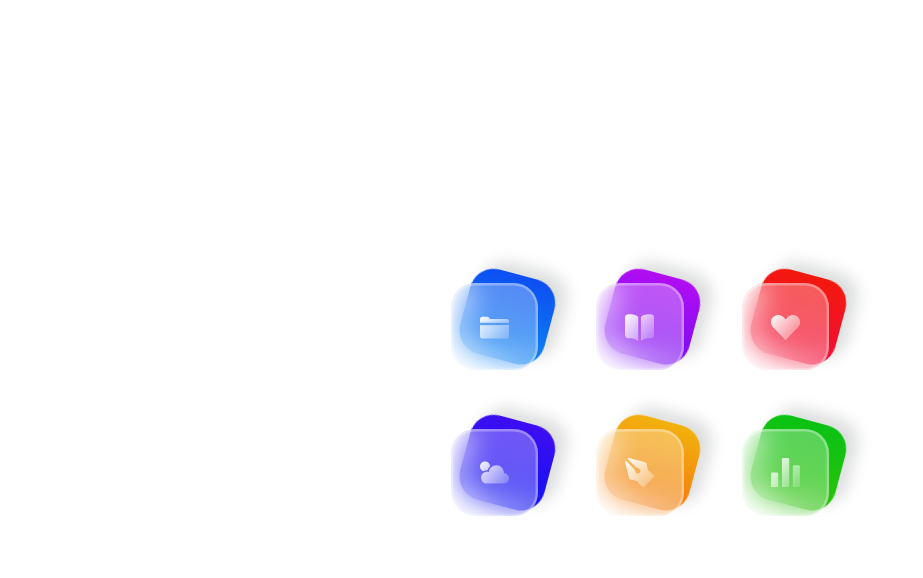
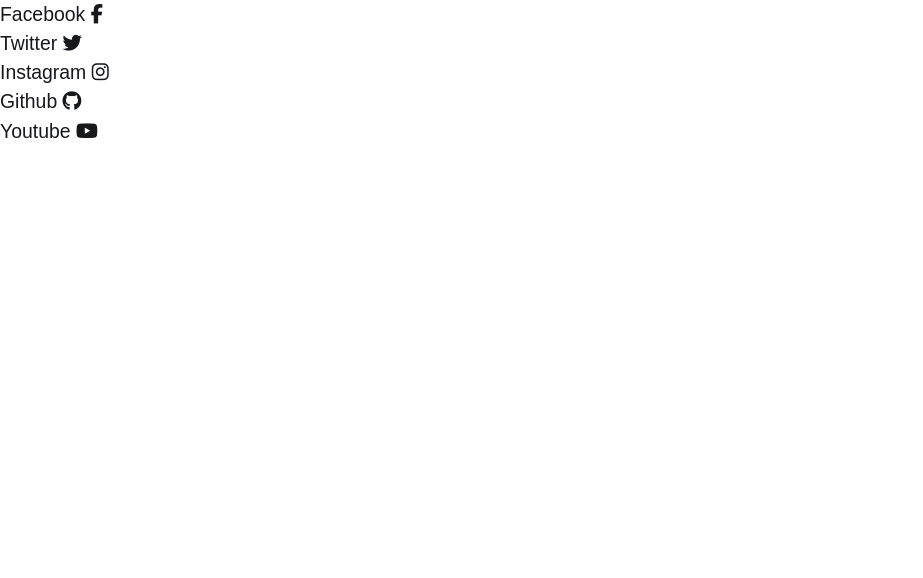
Before and after one commit to webcoredesign/Social-Media-Icons, a plain HTML site: page index.html in a window 1280 px wide. Shown: the whole page, without its empty margins (0-923 px from the left). Drawn offline with Linux system fonts and the light colour scheme.

Commit message:
Update index.html

```diff
--- a/index.html
+++ b/index.html
@@ -4,110 +4,31 @@
     <meta charset="UTF-8">
     <meta name="viewport" content="width=device-width, initial-scale=1.0">
     <title>Document</title>
+    <link rel="stylesheet" href="https://cdnjs.cloudflare.com/ajax/libs/font-awesome/6.5.1/css/all.min.css" integrity="sha512-DTOQO9RWCH3ppGqcWaEA1BIZOC6xxalwEsw9c2QQeAIftl+Vegovlnee1c9QX4TctnWMn13TZye+giMm8e2LwA==" crossorigin="anonymous" referrerpolicy="no-referrer" />
     <link rel="stylesheet" href="style.css">
 </head>
 <body>
-    <svg class="sprites" display="none">
-        <defs>
-            <linearGradient id="icon-grad" x1="0" y1="0" x2="1" y2="1">
-                <stop offset="0%" stop-color="#fff" />
-                <stop offset="100%" stop-color="#222" />
-            </linearGradient>
-            <mask id="icon-mask">
-                <rect x="0" y="0" width="24" height="24" fill="url(#icon-grad)" />
-            </mask>
-            <symbol id="files" viewBox="0 0 24 24">
-                <g fill="hsl(0,0%,100%)" mask="url(#icon-mask)">
-                    <path d="m2.003,3h3.997c1.105,0,2,.895,2,2h0s14.005,0,14.005,0c1.102,0,1.995.893,1.995,1.995v1.005H0v-2.997c0-1.106.897-2.003,2.003-2.003Z"/>
-                    <path d="m22.005,21H1.996c-1.102,0-1.996-.893-1.996-1.996v-9.004l24-.172v9.177c0,1.102-.893,1.995-1.995,1.995Z"/>
-                </g>
-            </symbol>
-            <symbol id="books" viewBox="0 0 24 24">
-                <g fill="hsl(0,0%,100%)" mask="url(#icon-mask)">
-                    <path d="m14.113,22.696c-.356.389-1.022.176-1.022-.351V3.287c1.091-1.091,2.277-1.558,3.509-1.83,2.182-.481,4.125-.377,5.314-.222,1.317.171,2.087,1.342,2.087,2.495v14.357c0,1.553-1.296,2.777-2.802,2.727-1.246-.041-2.975.003-4.541.382-1.195.289-1.954.856-2.544,1.501Z"/>
-                    <path d="m9.887,22.696c.356.389,1.022.176,1.022-.351V3.287c-1.091-1.091-2.277-1.558-3.509-1.83-2.182-.481-4.125-.377-5.314-.222C.77,1.406,0,2.577,0,3.729v14.357c0,1.553,1.296,2.777,2.802,2.727,1.246-.041,2.975.003,4.541.382,1.194.289,1.954.856,2.544,1.501Z"/>
-                </g>
-            </symbol>
-            <symbol id="graph" viewBox="0 0 24 24">
-                <g fill="hsl(0,0%,100%)" mask="url(#icon-mask)">
-                    <rect rx="1" ry="1" x="0" y="12" width="6" height="12" />
-                    <rect rx="1" ry="1" x="9" y="0" width="6" height="24" />
-                    <rect rx="1" ry="1" x="18" y="6" width="6" height="18" />
-                </g>
-            </symbol>
-            <symbol id="weather" viewBox="0 0 24 24">
-                <g fill="hsl(0,0%,100%)" mask="url(#icon-mask)">
-                    <path d="m2.65,10.95c.916-.546,1.986-.858,3.129-.858.138,0,.276.004.414.013.388-1.331,1.13-2.499,2.113-3.403-.187-2.126-1.971-3.791-4.144-3.791-2.299,0-4.162,1.863-4.162,4.162,0,1.766,1.1,3.273,2.65,3.877Z"/>
-                    <path d="m19.687,12.464s-.003,0-.005,0c.002-.072.005-.144.005-.216,0-3.454-2.8-6.254-6.253-6.254-3.235,0-5.897,2.457-6.22,5.607-.454-.14-.936-.216-1.435-.216-2.679,0-4.852,2.172-4.852,4.852s2.172,4.852,4.852,4.852h13.908c2.382,0,4.313-1.931,4.313-4.312,0-2.382-1.931-4.313-4.313-4.313Z"/>
-                </g>
-            </symbol>
-            <symbol id="pen" viewBox="0 0 24 24">
-                <g fill="hsl(0,0%,100%)" mask="url(#icon-mask)">
-                    <path d="M3.1,0C2.5-0.1,2.1,0.6,2.5,1L10,8.5c0.2,0,0.4-0.1,0.6-0.1c1.2,0,2.2,1,2.2,2.2c0,1.2-1,2.2-2.2,2.2c-1.2,0-2.2-1-2.2-2.2c0-0.2,0-0.4,0.1-0.6L1,2.5C0.6,2.1-0.1,2.5,0,3.1L3.4,17c0.1,0.4,0.4,0.7,0.9,0.8l6.4,1.3c-0.2,0.4-0.1,0.9,0.2,1.2l3.3,3.3c0.4,0.4,1.1,0.4,1.6,0l7.8-7.8c0.4-0.4,0.4-1.1,0-1.6l-3.3-3.3c-0.3-0.3-0.8-0.4-1.2-0.2l-1.3-6.4c-0.1-0.4-0.4-0.8-0.8-0.9L3.1,0z"/>
-                </g>
-            </symbol>
-            <symbol id="heart" viewBox="0 0 24 24">
-                <g fill="hsl(0,0%,100%)" mask="url(#icon-mask)">
-                    <path d="m.204,9.117c.272,1.039.791,1.942,1.558,2.709l10.238,10.597,10.238-10.597c.767-.767,1.287-1.67,1.558-2.709.272-1.039.272-2.07,0-3.093-.272-1.023-.791-1.918-1.558-2.685-.767-.767-1.662-1.287-2.685-1.558-1.023-.272-2.062-.272-3.117,0-1.055.272-1.95.791-2.685,1.558l-1.75,2.11-1.75-2.11c-.767-.767-1.662-1.287-2.685-1.558s-2.054-.272-3.093,0c-1.039.272-1.942.791-2.709,1.558-.767.767-1.287,1.662-1.558,2.685-.272,1.023-.272,2.054,0,3.093Z"/>
-                </g>
-            </symbol>
-        </defs>
-    </svg>
-    <div class="icon-btns">
-        <button class="icon-btn icon-btn--blue" type="button">
-            <span class="icon-btn__back"></span>
-            <span class="icon-btn__front">
-                <svg class="icon-btn__icon" width="24px" height="24px" aria-hidden="true">
-                    <use xlink:href="#files" />
-                </svg>
-            </span>
-            <span class="icon-btn__label ">Files</span>
-        </button>
-        <button class="icon-btn icon-btn--purple" type="button">
-            <span class="icon-btn__back"></span>
-            <span class="icon-btn__front">
-                <svg class="icon-btn__icon" width="24px" height="24px" aria-hidden="true">
-                    <use xlink:href="#books" />
-                </svg>
-            </span>
-            <span class="icon-btn__label">Books</span>
-        </button>
-        <button class="icon-btn icon-btn--red" type="button">
-            <span class="icon-btn__back"></span>
-            <span class="icon-btn__front">
-                <svg class="icon-btn__icon" width="24px" height="24px" aria-hidden="true">
-                    <use xlink:href="#heart" />
-                </svg>
-            </span>
-            <span class="icon-btn__label">Health</span>
-        </button>
-        <button class="icon-btn icon-btn--indigo" type="button">
-            <span class="icon-btn__back"></span>
-            <span class="icon-btn__front">
-                <svg class="icon-btn__icon" width="24px" height="24px" aria-hidden="true">
-                    <use xlink:href="#weather" />
-                </svg>
-            </span>
-            <span class="icon-btn__label">Weather</span>
-        </button>
-        <button class="icon-btn icon-btn--orange" type="button">
-            <span class="icon-btn__back"></span>
-            <span class="icon-btn__front">
-                <svg class="icon-btn__icon" width="24px" height="24px" aria-hidden="true">
-                    <use xlink:href="#pen" />
-                </svg>
-            </span>
-            <span class="icon-btn__label">Notes</span>
-        </button>
-        <button class="icon-btn icon-btn--green" type="button">
-            <span class="icon-btn__back"></span>
-            <span class="icon-btn__front">
-                <svg class="icon-btn__icon" width="24px" height="24px" aria-hidden="true">
-                    <use xlink:href="#graph" />
-                </svg>
-            </span>
-            <span class="icon-btn__label">Spreadsheets</span>
-        </button>
-    </div>
+    <ul class="wrapper">
+        <li class="icon facebook">
+          <span class="tooltip">Facebook</span>
+          <span><i class="fab fa-facebook-f"></i></span>
+        </li>
+        <li class="icon twitter">
+          <span class="tooltip">Twitter</span>
+          <span><i class="fab fa-twitter"></i></span>
+        </li>
+        <li class="icon instagram">
+          <span class="tooltip">Instagram</span>
+          <span><i class="fab fa-instagram"></i></span>
+        </li>
+        <li class="icon github">
+          <span class="tooltip">Github</span>
+          <span><i class="fab fa-github"></i></span>
+        </li>
+        <li class="icon youtube">
+          <span class="tooltip">Youtube</span>
+          <span><i class="fab fa-youtube"></i></span>
+        </li>
+      </ul>
 </body>
 </html>
```
